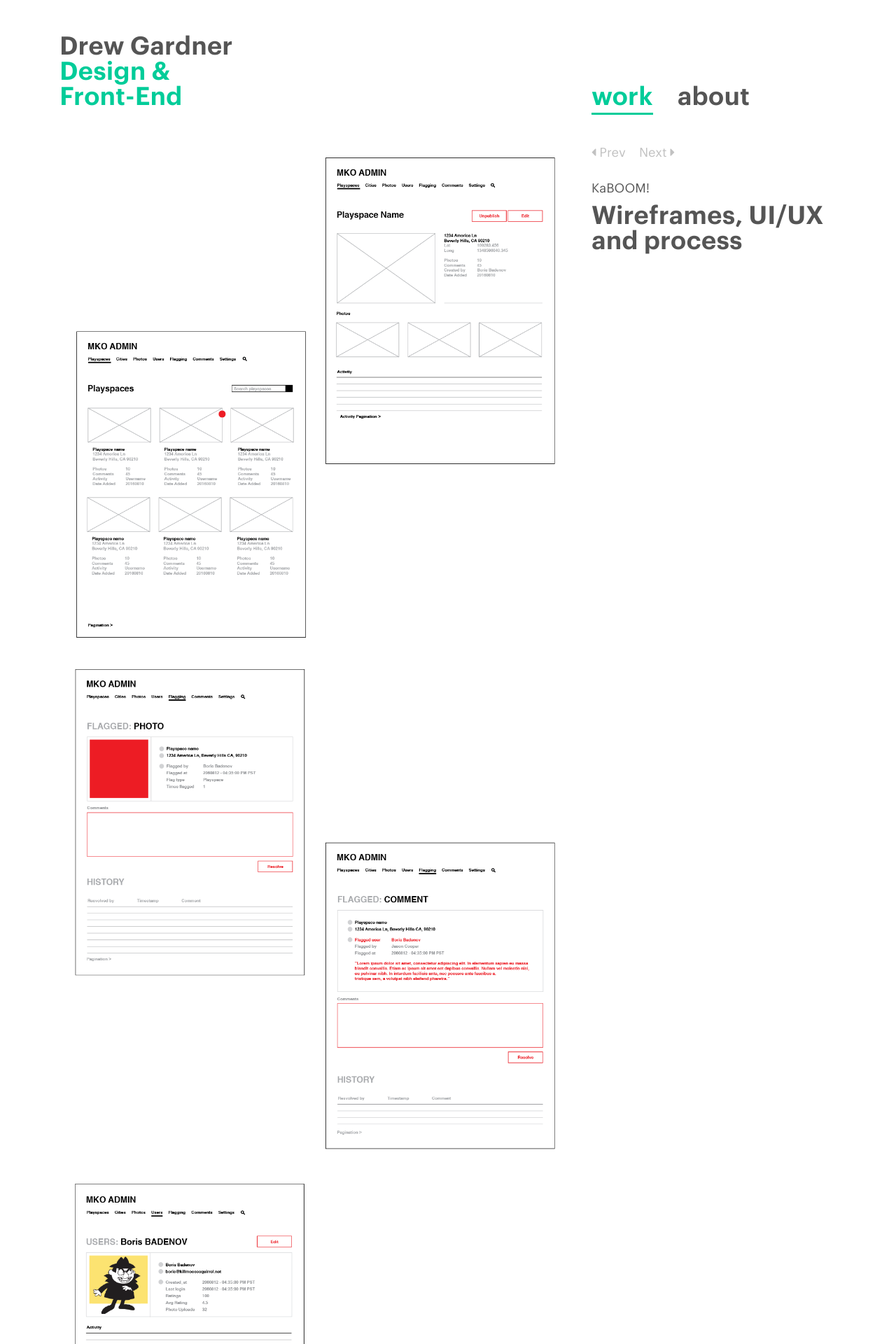
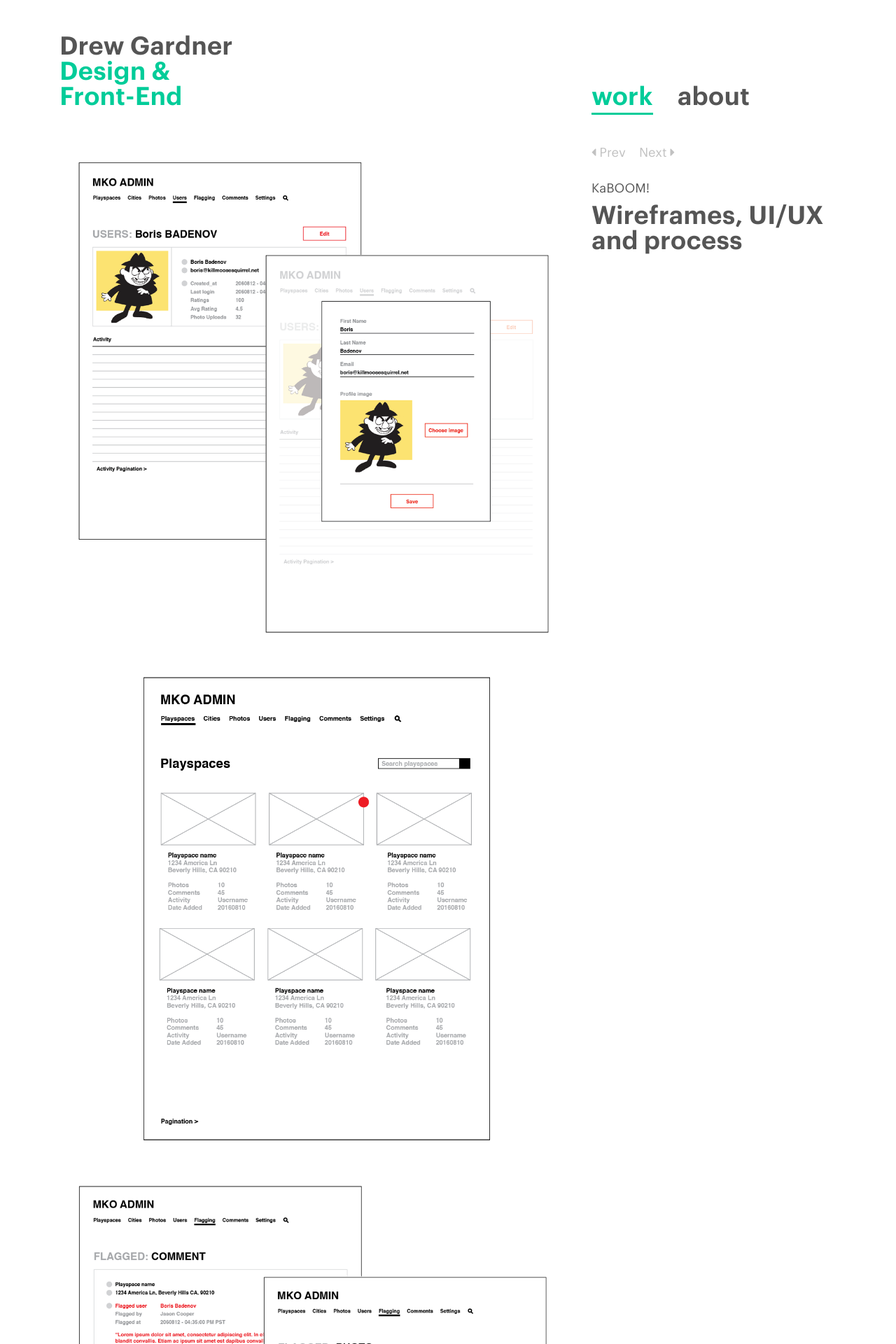
Before and after one commit to dreeeeewwwww/dreeeeewwwww.github.io, a Jekyll site: the page built from _posts/2017-09-10-kaboom-ui-ux-wireframes.html, in a window 1280 px wide. Shown: the top 1920 px of the page at 70% size. Built offline with Jekyll 4.4.1, drawn with Linux system fonts in a browser that asks for light colours; nearby versions of some CDN libraries.

Commit message:
fix breaking excerpt in post show, add new mko wireframes

```diff
--- a/_posts/2017-09-10-kaboom-ui-ux-wireframes.html
+++ b/_posts/2017-09-10-kaboom-ui-ux-wireframes.html
@@ -5,13 +5,13 @@ title: Wireframes, UI/UX and process
 org: KaBOOM!
 summary:
 tech:
-img: /assets/image/work/kaboom-mko-wireframes-02.png
+img: /assets/image/work/kaboom-wireframe-mko-02.png
 tags: www
 permalink: work/kaboom-wireframes-ui-process
 img-border: true
 ---
-<img class="img-fluid" src="/assets/image/work/kaboom-mko-wireframes-03.png" />
-<img class="img-fluid" src="/assets/image/work/kaboom-mko-wireframes-01.png" />
+<img class="img-fluid" src="/assets/image/work/kaboom-wireframe-mko-01.png" />
+<img class="img-fluid" src="/assets/image/work/kaboom-wireframe-mko-03.png" />
 <img class="img-fluid" src="/assets/image/work/kaboom-mko-pindrop.png" />
 <!-- <img class="img-fluid border border-grey my-4" src="/assets/image/work/kaboom-odp-mockup.jpg" /> -->
 <img class="img-fluid my-4" src="/assets/image/work/kaboom-play-academy-mockup.jpg" />
```
Also changed, not shown: assets/image/work/kaboom-mko-wireframes-01.png (deleted), assets/image/work/kaboom-mko-wireframes-02.png (deleted), assets/image/work/kaboom-mko-wireframes-03.png (deleted), assets/image/work/kaboom-wireframe-mko-01.png (added), assets/image/work/kaboom-wireframe-mko-02.png (added), assets/image/work/kaboom-wireframe-mko-03.png (added).
